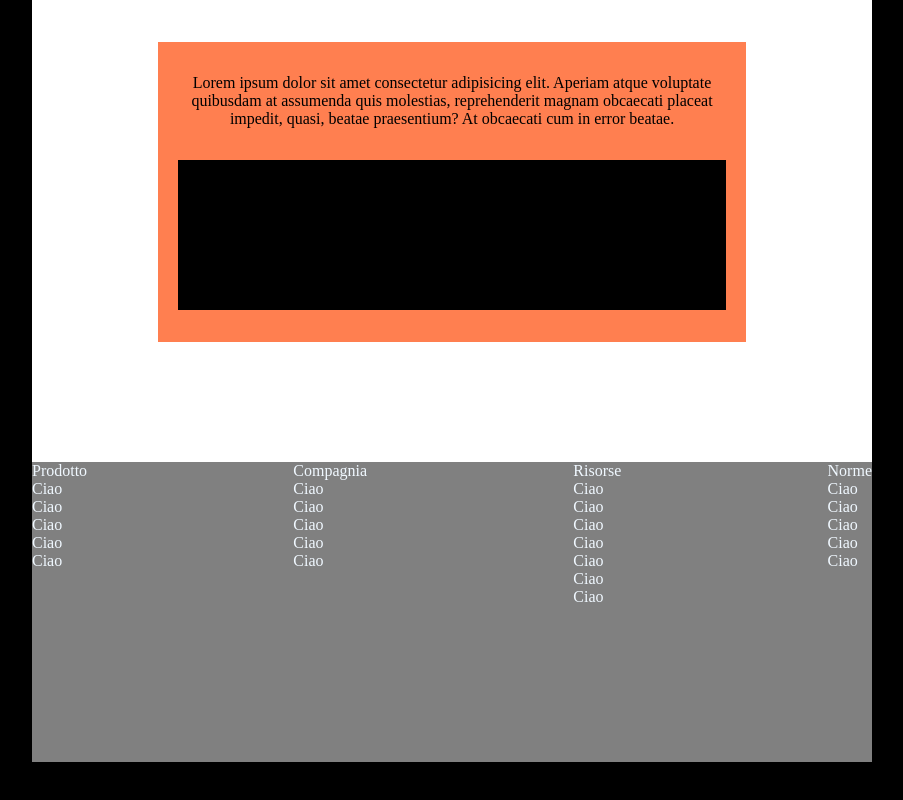
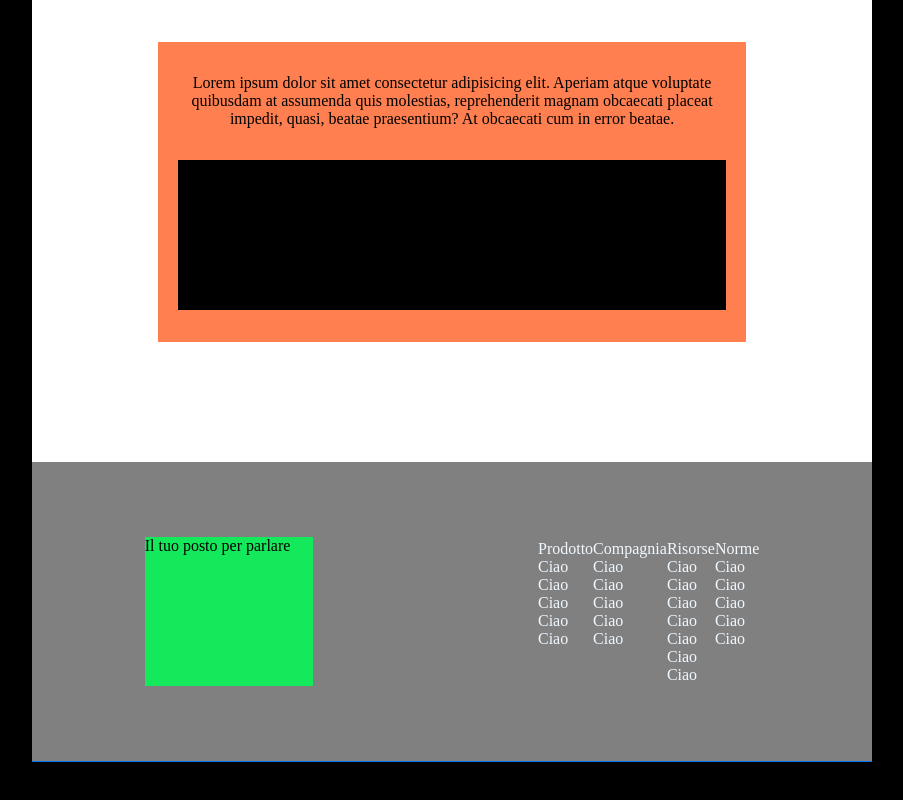
Before and after one commit to DezVibez/htmlcss-struttura-discord, a plain HTML site: page index.html in a window 1280 px wide. Shown: the part 1438-2238 px from the top of the page, without its empty margins (248-1151 px from the left). Drawn offline with Linux system fonts and the light colour scheme.

Commit message:
layout semi-finito

```diff
--- a/index.html
+++ b/index.html
@@ -130,7 +130,28 @@
 
         <footer>
 
-            <div class="contenuto-footer">
+
+
+            <div class="contenuto-footer-flex">
+
+
+
+                <div id="quadrato">
+
+                    <span>Il tuo posto per parlare</span>
+
+                </div>
+
+
+
+
+
+
+
+
+
+
+                <div class="flex-ul-footer">
 
                     <ul class="ul-footer">
                         <li>Prodotto</li>
@@ -170,6 +191,8 @@
                         <li>Ciao</li>
                     </ul>
 
+                </div>
+
 
 
 
--- a/style.css
+++ b/style.css
@@ -112,17 +112,33 @@ margin-bottom: 20px;
 footer {
     background-color: black;
     height: 300px;
-
 }
 
-.contenuto-footer {
+
+
+#quadrato {
+    height: 50%;
+    width: 20%;
+    background-color: rgb(20, 232, 91);
+}
+
+
+.contenuto-footer-flex {
     background-color: gray;
     width: 60%;
     height: 300px;
     margin: 0 auto;
     display: flex;
-    justify-content: space-between;
+    justify-content: space-around;
+    align-items: center;
+    border-bottom: 1px solid rgb(6, 119, 247);
+
+
 }
+
+.flex-ul-footer {
+    display: flex;
+    justify-content: space-between;}
 
 
 .ul-footer {
```
Lines whose indentation alone changed are shown as unchanged.
